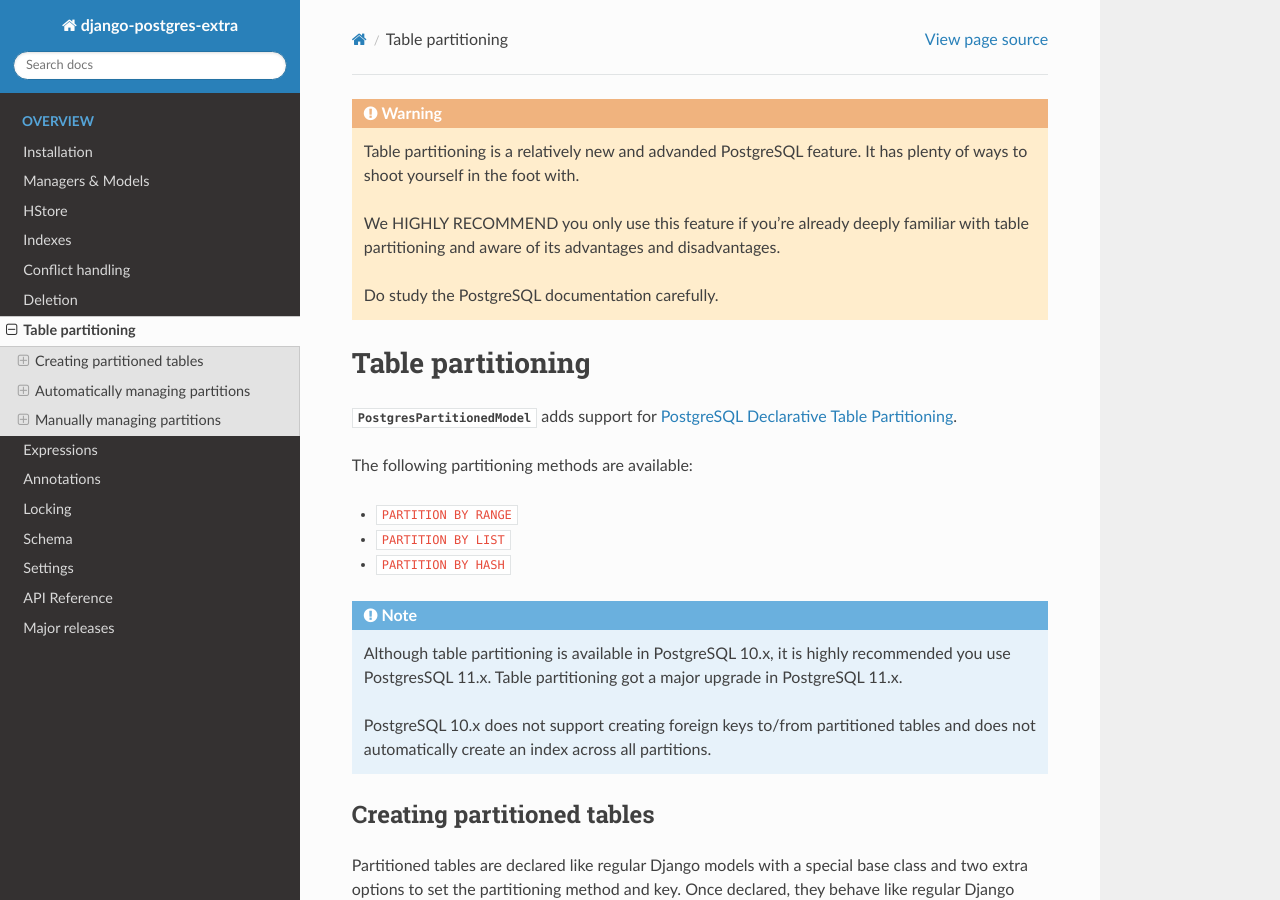
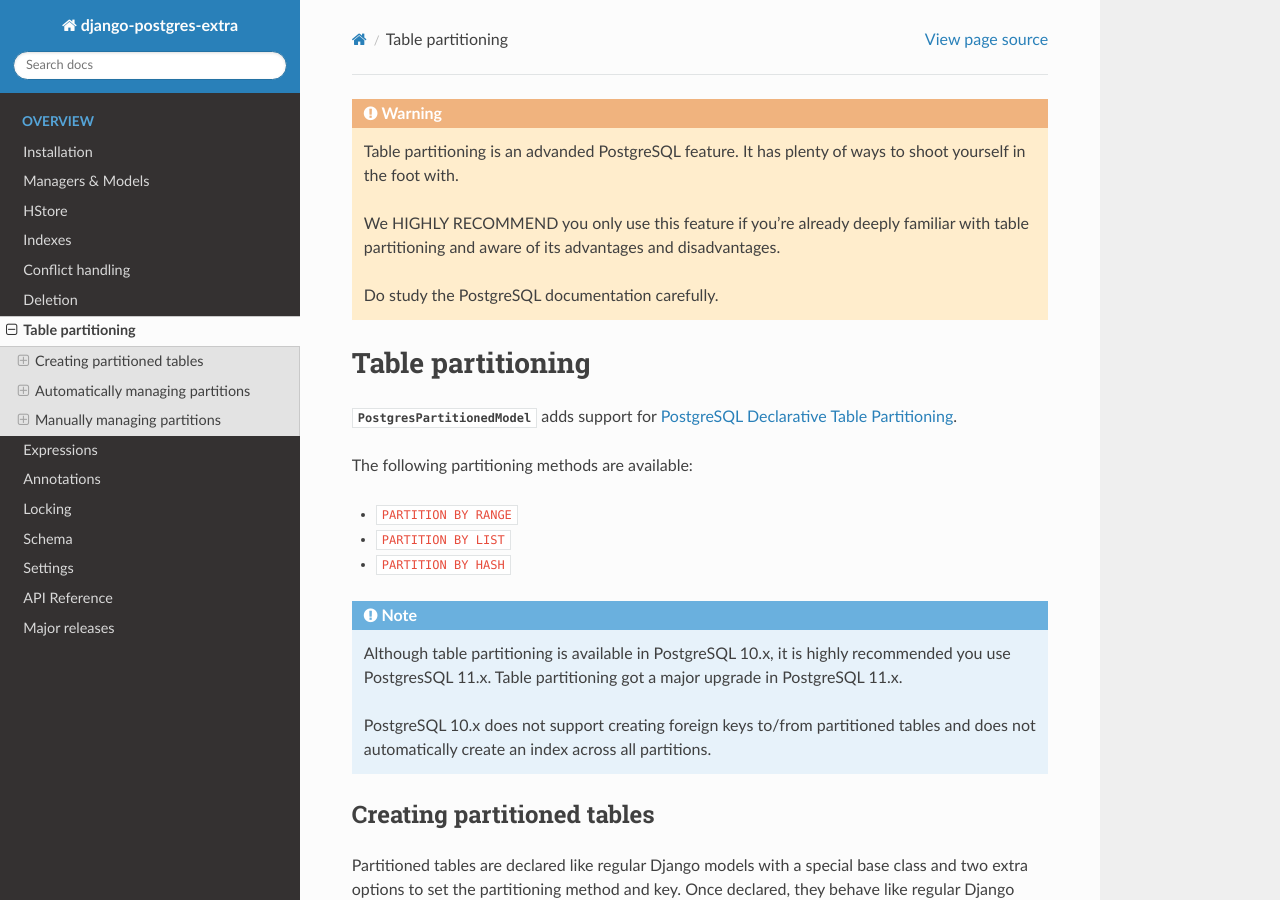
Before and after one commit to SectorLabs/django-postgres-extra, a Sphinx documentation site: the page built from docs/source/table_partitioning.rst, in a window 1280 px wide and 900 px high. Built offline with Sphinx 7.4.7 and the Read the Docs theme 3.1.0, drawn with Linux system fonts in a browser that asks for light colours.

Commit message:
Don't mark partitioning as a "new" feature in docs

```diff
--- a/docs/source/table_partitioning.rst
+++ b/docs/source/table_partitioning.rst
@@ -2,7 +2,7 @@
 
 .. warning::
 
-   Table partitioning is a relatively new and advanded PostgreSQL feature. It has plenty of ways to shoot yourself in the foot with.
+   Table partitioning is an advanded PostgreSQL feature. It has plenty of ways to shoot yourself in the foot with.
 
    We HIGHLY RECOMMEND you only use this feature if you're already deeply familiar with table partitioning and aware of its advantages and disadvantages.
 
```
